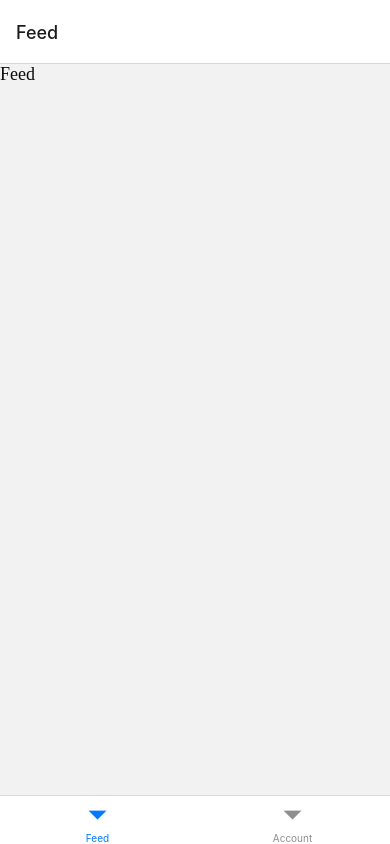
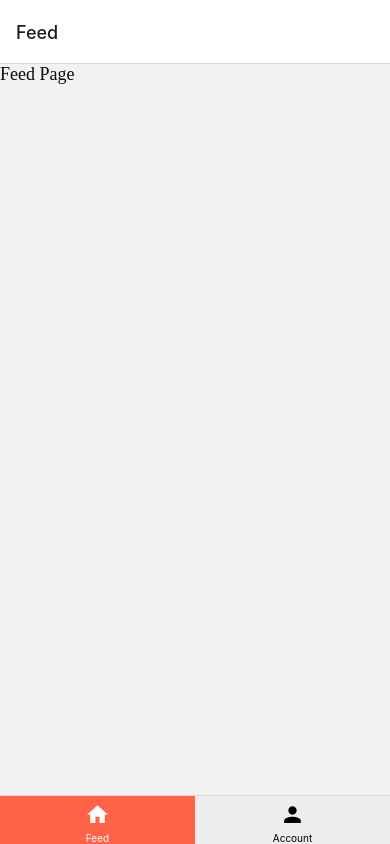
Before and after one commit to iankuratri/learning-react-native, a React Native app in the folder DoneWithIt/: screen / in a window 390 px wide. Built offline with nearby package versions, Linux system fonts and the light colour scheme.

Commit message:
Customizing tabs

```diff
--- a/DoneWithIt/course/06Navigation/TabNavigator.tsx
+++ b/DoneWithIt/course/06Navigation/TabNavigator.tsx
@@ -3,11 +3,12 @@ import { NavigationContainer } from "@react-navigation/native";
 import React from "react";
 import AppText from "../../app/components/AppText";
 import Screen from "./../../app/screens/Screen";
+import { MaterialCommunityIcons } from "@expo/vector-icons";
 
 function Feed() {
   return (
     <Screen>
-      <AppText>Feed</AppText>
+      <AppText>Feed Page</AppText>
     </Screen>
   );
 }
@@ -15,7 +16,7 @@ function Feed() {
 function Account() {
   return (
     <Screen>
-      <AppText>Account Details</AppText>
+      <AppText>Account Details Page</AppText>
     </Screen>
   );
 }
@@ -25,9 +26,37 @@ const Tab = createBottomTabNavigator();
 function TabNavigator() {
   return (
     <NavigationContainer>
-      <Tab.Navigator initialRouteName="Feed">
-        <Tab.Screen name="Feed" component={Feed} />
-        <Tab.Screen name="Account" component={Account} />
+      <Tab.Navigator
+        initialRouteName="Feed"
+        screenOptions={{
+          tabBarActiveBackgroundColor: "tomato",
+          tabBarActiveTintColor: "white",
+          tabBarInactiveBackgroundColor: "#eee",
+          tabBarInactiveTintColor: "black",
+        }}
+      >
+        <Tab.Screen
+          name="Feed"
+          component={Feed}
+          options={{
+            tabBarIcon: ({ size, color }) => (
+              <MaterialCommunityIcons name="home" size={size} color={color} />
+            ),
+          }}
+        />
+        <Tab.Screen
+          name="Account"
+          component={Account}
+          options={{
+            tabBarIcon: ({ size, color }) => (
+              <MaterialCommunityIcons
+                name="account"
+                size={size}
+                color={color}
+              />
+            ),
+          }}
+        />
       </Tab.Navigator>
     </NavigationContainer>
   );
```
